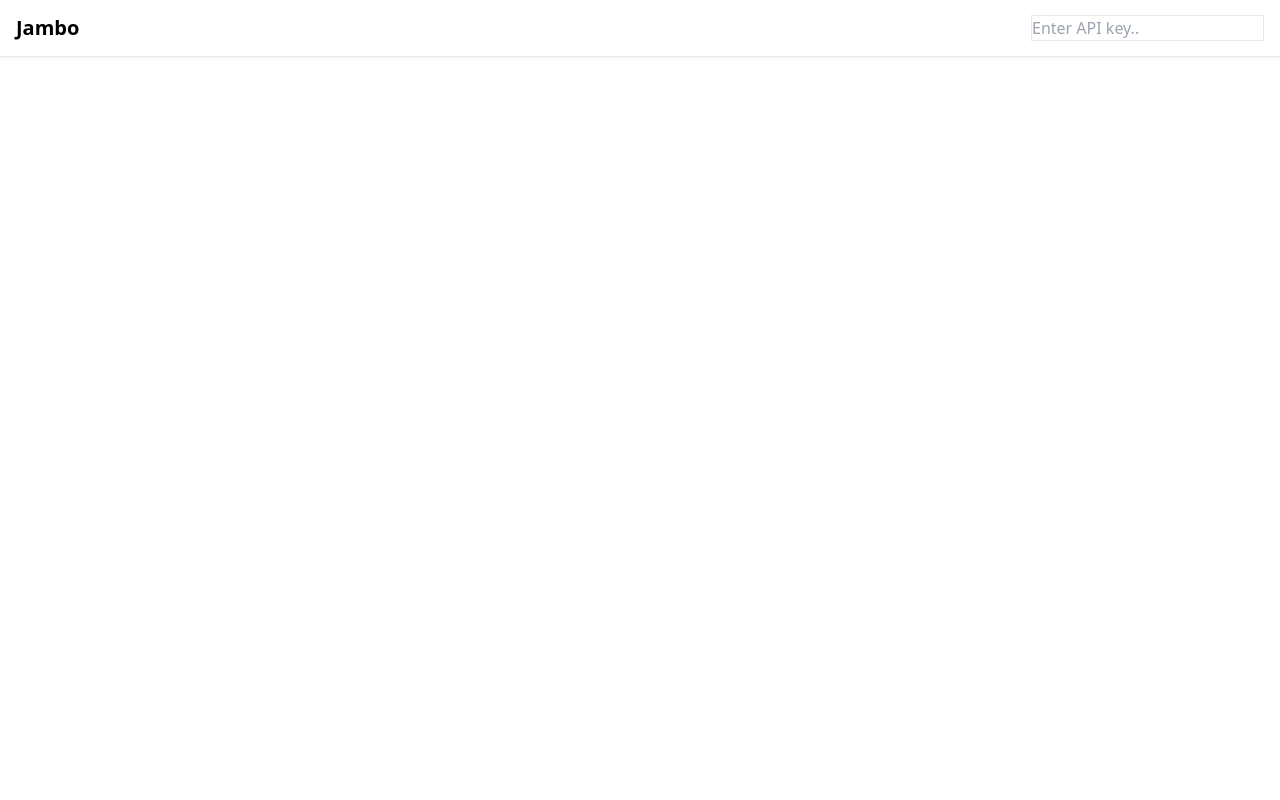
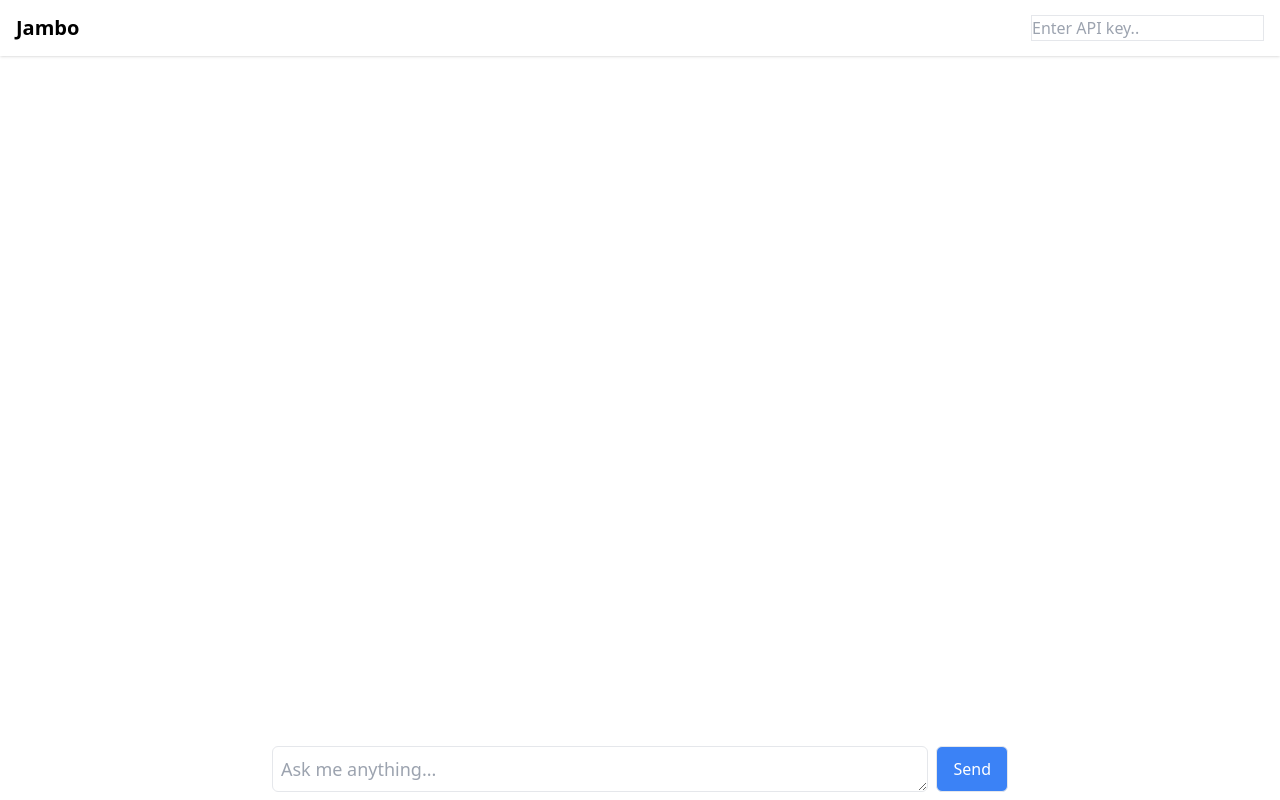
Before and after one commit to HenryOduor/Jambo, a Next.js app in the folder jambo-web/: page / in a window 1280 px wide. Built offline with nearby package versions, Linux system fonts and the light colour scheme.

Commit message:
Message History and input

```diff
--- a/jambo-web/src/pages/index.js
+++ b/jambo-web/src/pages/index.js
@@ -12,6 +12,16 @@ export default function Home() {
   },]);
 
   const sendRequest =async ()=>{
+    const updatedMessages=[
+      ...messages,
+      {
+        role: "user",
+        content: userMessage,
+      },
+    ];
+    setMessages(updatedMessages);
+    setUserMessage("");
+    try {
       const response=await fetch(API_URL,{
         method: "POST",
         headers: {
@@ -20,12 +30,19 @@ export default function Home() {
         },
         body:JSON.stringify({
           model:"gpt-3.5-turbo",
-        messages:[{ role: "user", content: "Hello!" }],
+          messages:updatedMessages,
         }),
       });
       const resJson=await response.json();
       console.log(resJson);
-    setBotMessage(resJson.choices[0].message.content)
+      const updatedMessages2 = [...updatedMessages, resJson.choices[0].message];
+      setMessages(updatedMessages2);
+    }
+      catch (error) {
+        console.error("error");
+        window.alert("Error:" + error.message);
+    }
+
   };
 
   return (
@@ -44,9 +61,34 @@ export default function Home() {
           </div>
         </div>
       </nav>
-
-
+      <div className="flex-1 overflow-y-scroll">
+          <div className="mx-auto w-full max-w-screen-md p-4 ">
+            {messages.filter((msg) => msg.role !== "system").map((msg, idx) => (
+                <div key={idx} className="mt-3">
+                  <div className="font-bold">
+                    {msg.role === "user" ? "You" : "Jobot"}
+                  </div>
+                  <div className="text-lg">{msg.content}</div>
+                </div>
+              ))}
+          </div>
+      </div>
+      <div className="mx-auto w-full max-w-screen-md px-4 pt-0 pb-2 flex">
+          <textarea
+            className="border rounded-md text-lg p-2 flex-1"
+            rows={1}
+            placeholder="Ask me anything..."
+            value={userMessage}
+            onChange={(e) => setUserMessage(e.target.value)}
+          />
+          <button
+            onClick={sendRequest}
+            className="border rounded-md bg-blue-500 hover:bg-blue-600 text-white px-4 ml-2"
+          >
+            Send
+          </button>
+        </div>
     </div>
 
-  )
+  );
 }
```
Lines whose indentation alone changed are shown as unchanged.
